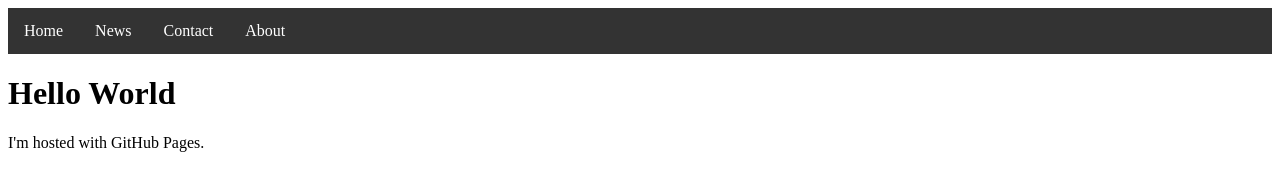
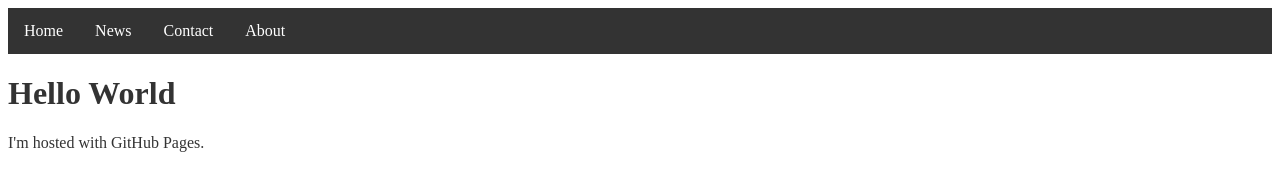
Before and after one commit to kinglukeiss/kinglukeiss.github.io, a plain HTML site: page index.html in a window 1280 px wide. Drawn offline with Linux system fonts and the light colour scheme.

Commit message:
Update index.html

```diff
--- a/index.html
+++ b/index.html
@@ -9,7 +9,9 @@
   overflow: hidden;
   background-color: #333;
 }
-
+body{
+  color:#333;
+}
 li {
   float: left;
 }
```
